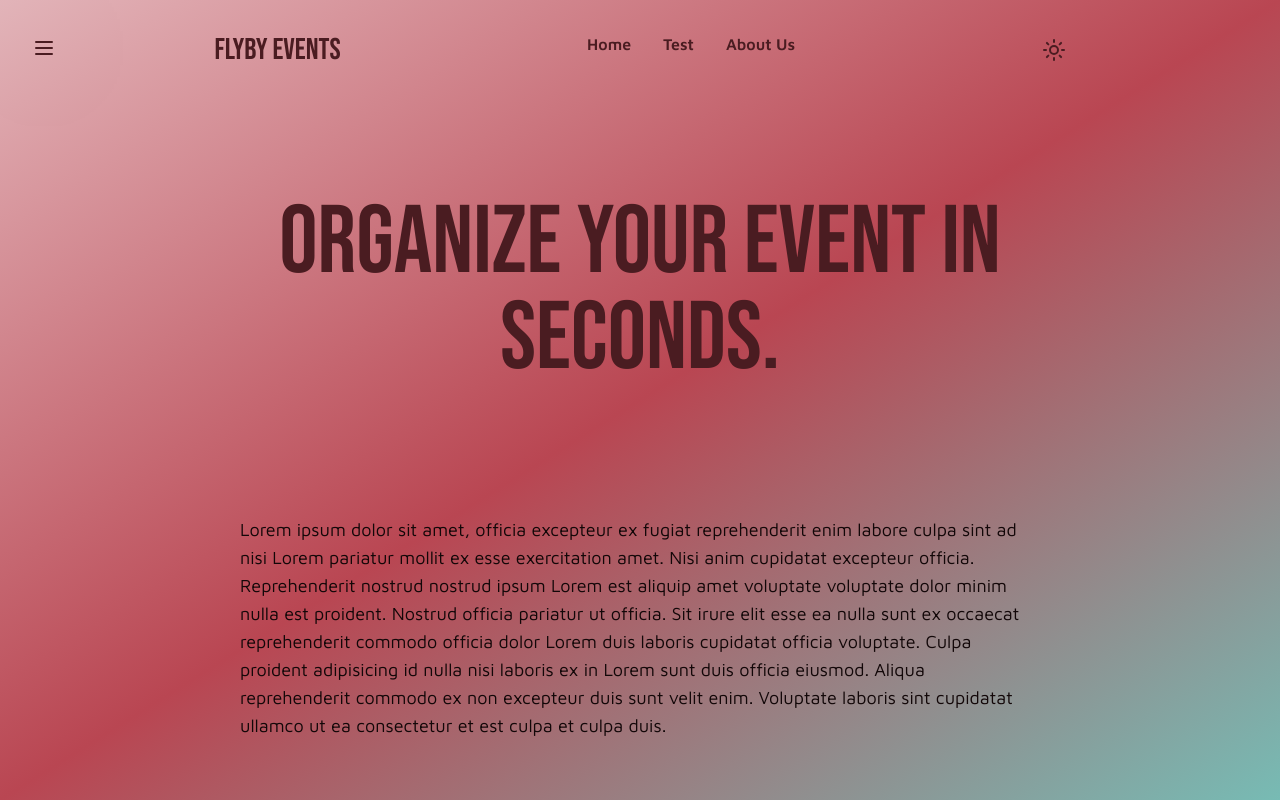
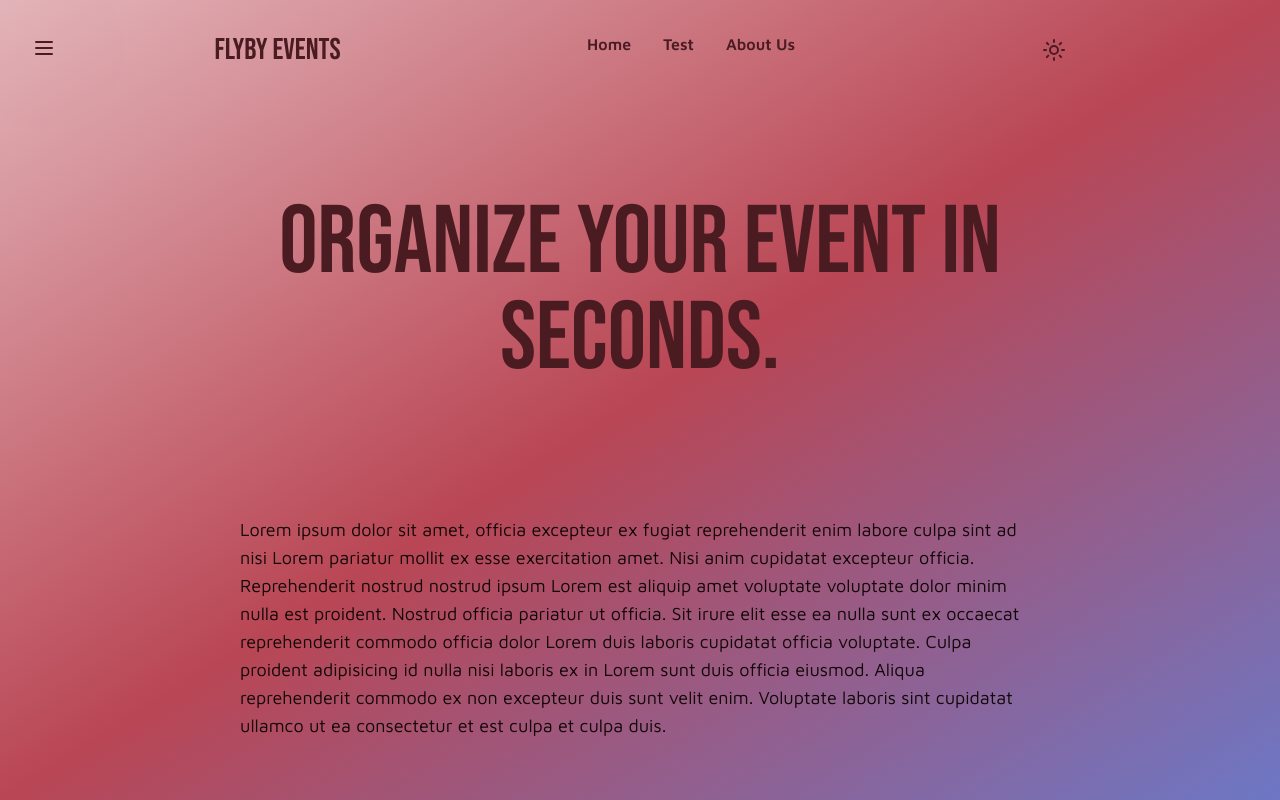
Before and after one commit to ozzythecoder/flyby-events, a Next.js app: page / in a window 1280 px wide. Built offline with nearby package versions, Linux system fonts and the light colour scheme.

Commit message:
Updated color palette

```diff
--- a/src/app/globals.css
+++ b/src/app/globals.css
@@ -4,19 +4,21 @@
 @tailwind components;
 @tailwind utilities;
 
+
+
 @layer base {
   :root {
-    --text-50: #f6eeef;
-    --text-100: #eedddf;
-    --text-200: #dcbcbe;
-    --text-300: #cb9a9e;
-    --text-400: #ba787e;
-    --text-500: #a8575d;
-    --text-600: #87454b;
-    --text-700: #653438;
-    --text-800: #432325;
-    --text-900: #221113;
-    --text-950: #110909;
+    --text-50: #edf8f7;
+    --text-100: #daf1ee;
+    --text-200: #b6e2dd;
+    --text-300: #91d4cc;
+    --text-400: #6cc6bb;
+    --text-500: #47b8ab;
+    --text-600: #399388;
+    --text-700: #2b6e66;
+    --text-800: #1d4944;
+    --text-900: #0e2522;
+    --text-950: #071211;
 
     --background-50: #f2f2f2;
     --background-100: #e6e6e6;
@@ -31,54 +33,54 @@
     --background-950: #0d0d0d;
 
     --primary-50: #f8edee;
-    --primary-100: #f1dadc;
+    --primary-100: #f1dadd;
     --primary-200: #e3b5ba;
-    --primary-300: #d59097;
-    --primary-400: #c76b74;
-    --primary-500: #b94652;
-    --primary-600: #943841;
-    --primary-700: #6f2a31;
+    --primary-300: #d59098;
+    --primary-400: #c76b76;
+    --primary-500: #b94654;
+    --primary-600: #943843;
+    --primary-700: #6f2a32;
     --primary-800: #4a1c21;
-    --primary-900: #250e10;
+    --primary-900: #250e11;
     --primary-950: #120708;
 
-    --secondary-50: #ebfaf9;
-    --secondary-100: #d6f5f2;
-    --secondary-200: #aeeae5;
-    --secondary-300: #85e0d8;
-    --secondary-400: #5dd5cb;
-    --secondary-500: #34cbbe;
-    --secondary-600: #2aa298;
-    --secondary-700: #1f7a72;
-    --secondary-800: #15514c;
-    --secondary-900: #0a2926;
-    --secondary-950: #051413;
+    --secondary-50: #f8edee;
+    --secondary-100: #f0dbdd;
+    --secondary-200: #e2b6bb;
+    --secondary-300: #d39299;
+    --secondary-400: #c56d77;
+    --secondary-500: #b64955;
+    --secondary-600: #923a44;
+    --secondary-700: #6d2c33;
+    --secondary-800: #491d22;
+    --secondary-900: #240f11;
+    --secondary-950: #120709;
 
-    --accent-50: #eef6f6;
-    --accent-100: #ddeeec;
-    --accent-200: #bbddd9;
-    --accent-300: #99ccc7;
-    --accent-400: #77bbb4;
-    --accent-500: #55aaa1;
-    --accent-600: #448881;
-    --accent-700: #336661;
-    --accent-800: #224440;
-    --accent-900: #112220;
-    --accent-950: #091110;
+    --accent-50: #edeef8;
+    --accent-100: #dbddf0;
+    --accent-200: #b6bbe2;
+    --accent-300: #9299d3;
+    --accent-400: #6d77c5;
+    --accent-500: #4955b6;
+    --accent-600: #3a4492;
+    --accent-700: #2c336d;
+    --accent-800: #1d2249;
+    --accent-900: #0f1124;
+    --accent-950: #070912;
 
   }
   .dark {
-    --text-50: #110909;
-    --text-100: #221113;
-    --text-200: #432325;
-    --text-300: #653438;
-    --text-400: #87454b;
-    --text-500: #a8575d;
-    --text-600: #ba787e;
-    --text-700: #cb9a9e;
-    --text-800: #dcbcbe;
-    --text-900: #eedddf;
-    --text-950: #f6eeef;
+    --text-50: #071211;
+    --text-100: #0e2522;
+    --text-200: #1d4943;
+    --text-300: #2b6e65;
+    --text-400: #399387;
+    --text-500: #47b8a9;
+    --text-600: #6cc6ba;
+    --text-700: #91d4cb;
+    --text-800: #b6e2dc;
+    --text-900: #daf1ee;
+    --text-950: #edf8f6;
 
     --background-50: #0d0d0d;
     --background-100: #1a1a1a;
@@ -93,40 +95,40 @@
     --background-950: #f2f2f2;
 
     --primary-50: #120708;
-    --primary-100: #250e10;
+    --primary-100: #250e11;
     --primary-200: #4a1c21;
-    --primary-300: #6f2a31;
-    --primary-400: #943841;
-    --primary-500: #b94652;
-    --primary-600: #c76b74;
-    --primary-700: #d59097;
+    --primary-300: #6f2a32;
+    --primary-400: #943843;
+    --primary-500: #b94654;
+    --primary-600: #c76b76;
+    --primary-700: #d59098;
     --primary-800: #e3b5ba;
-    --primary-900: #f1dadc;
+    --primary-900: #f1dadd;
     --primary-950: #f8edee;
 
-    --secondary-50: #051413;
-    --secondary-100: #0a2926;
-    --secondary-200: #15514c;
-    --secondary-300: #1f7a72;
-    --secondary-400: #2aa298;
-    --secondary-500: #34cbbe;
-    --secondary-600: #5dd5cb;
-    --secondary-700: #85e0d8;
-    --secondary-800: #aeeae5;
-    --secondary-900: #d6f5f2;
-    --secondary-950: #ebfaf9;
+    --secondary-50: #120709;
+    --secondary-100: #240f11;
+    --secondary-200: #491d22;
+    --secondary-300: #6d2c33;
+    --secondary-400: #923a44;
+    --secondary-500: #b64955;
+    --secondary-600: #c56d77;
+    --secondary-700: #d39299;
+    --secondary-800: #e2b6bb;
+    --secondary-900: #f0dbdd;
+    --secondary-950: #f8edee;
 
-    --accent-50: #091110;
-    --accent-100: #112220;
-    --accent-200: #224440;
-    --accent-300: #336661;
-    --accent-400: #448881;
-    --accent-500: #55aaa1;
-    --accent-600: #77bbb4;
-    --accent-700: #99ccc7;
-    --accent-800: #bbddd9;
-    --accent-900: #ddeeec;
-    --accent-950: #eef6f6;
+    --accent-50: #070912;
+    --accent-100: #0f1124;
+    --accent-200: #1d2249;
+    --accent-300: #2c336d;
+    --accent-400: #3a4492;
+    --accent-500: #4955b6;
+    --accent-600: #6d77c5;
+    --accent-700: #9299d3;
+    --accent-800: #b6bbe2;
+    --accent-900: #dbddf0;
+    --accent-950: #edeef8;
 
   }
 };
```
